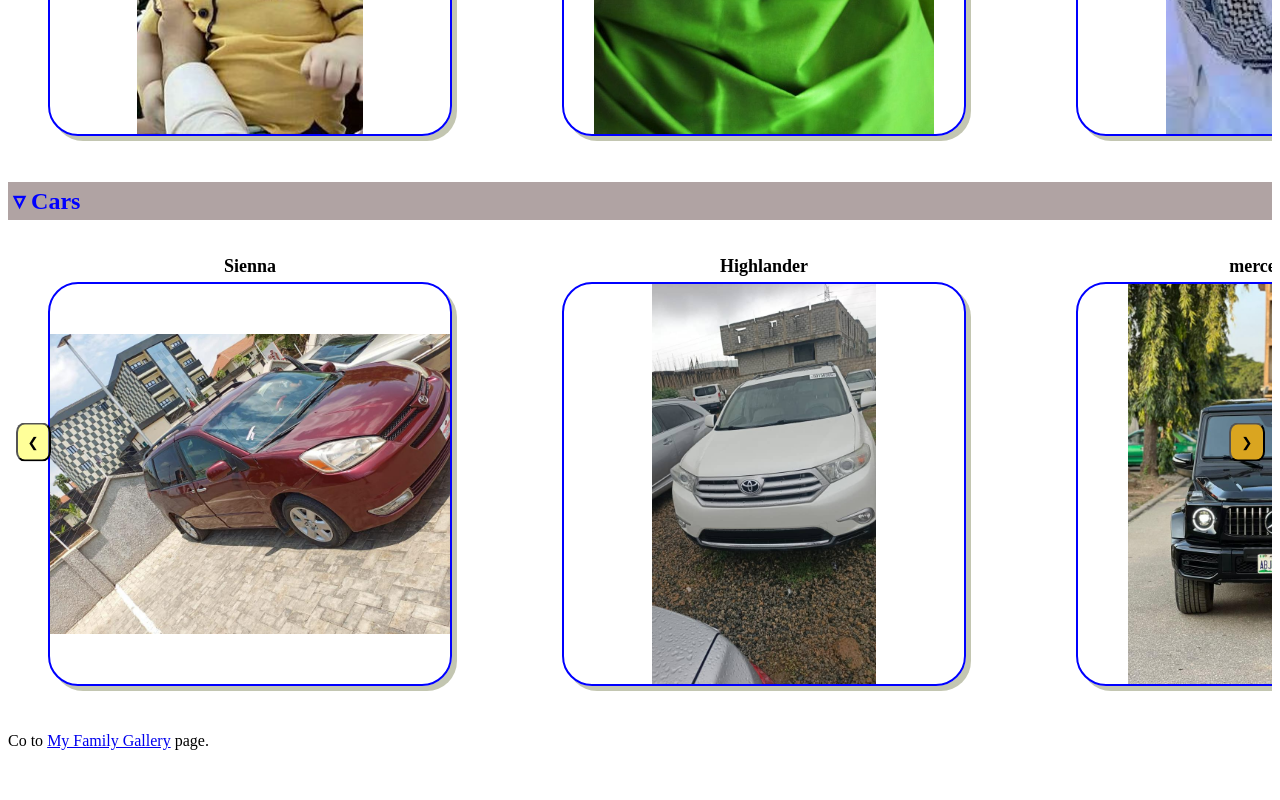
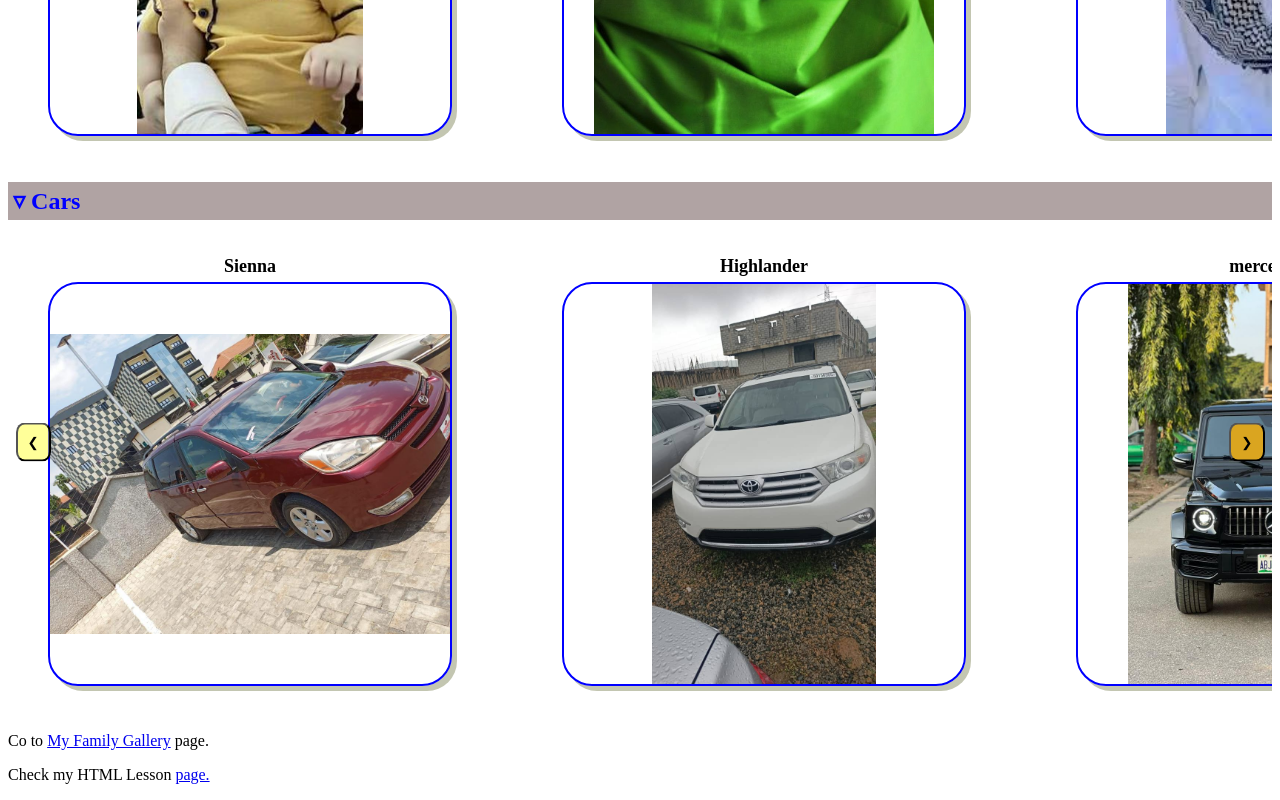
Before and after one commit to abdulmuhsinkamil17/familygallery, a plain HTML site: page index.html in a window 1280 px wide. Shown: the part 466-1266 px from the top of the page. Before the commit the page ends 1232 px from the top, so only its background shows below. Drawn offline with Linux system fonts and the light colour scheme.

Commit message:
Update index.html

```diff
--- a/index.html
+++ b/index.html
@@ -123,6 +123,7 @@
     </div>
 
     <p>Co to <a href="family.html">My Family Gallery</a> page. </p>
+    <p>Check my HTML Lesson <a href="https://abdulmuhsinkamil17.github.io/lessonpages/index.html"> page.</p>
     <script src="script.js"></script>
 </body>
 
```
